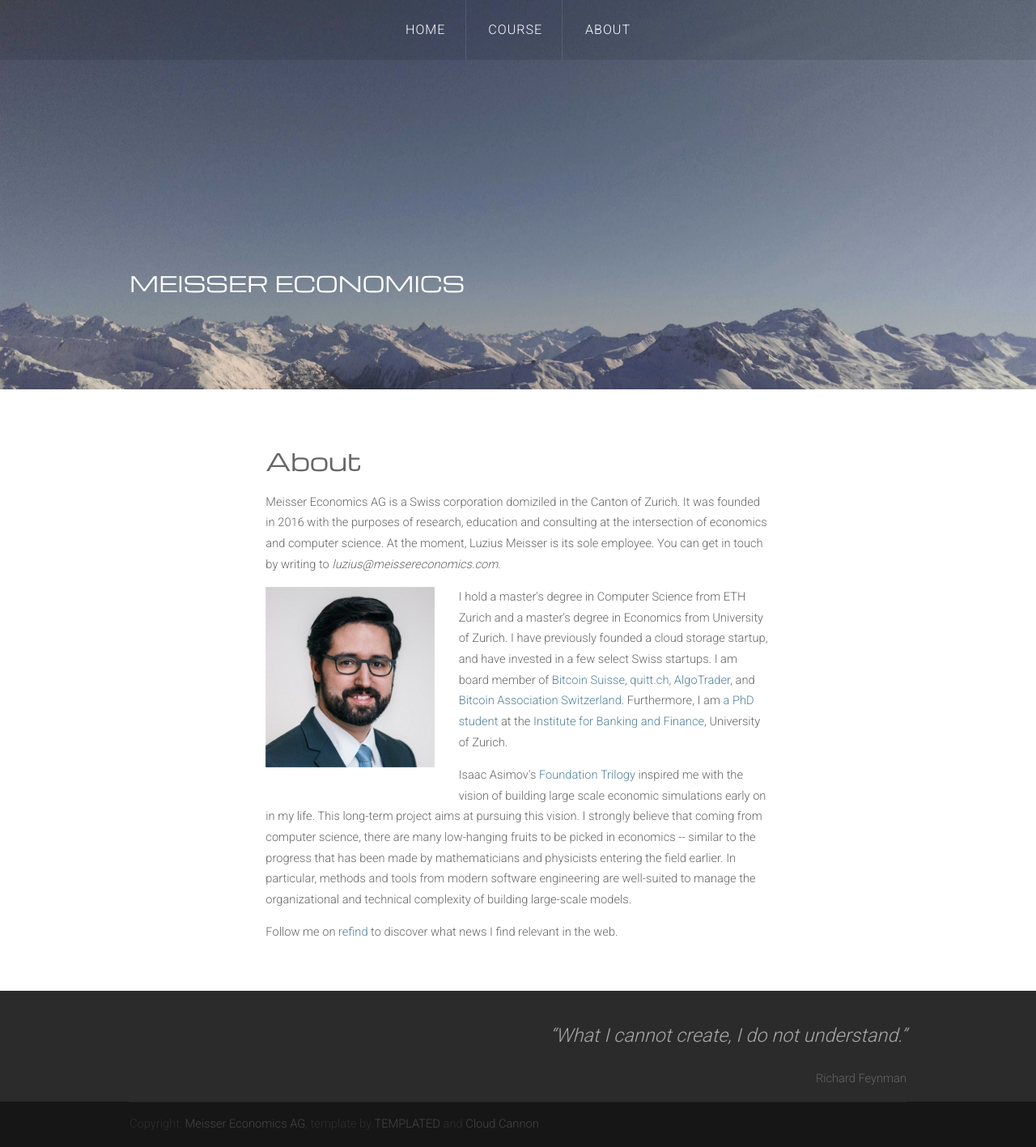
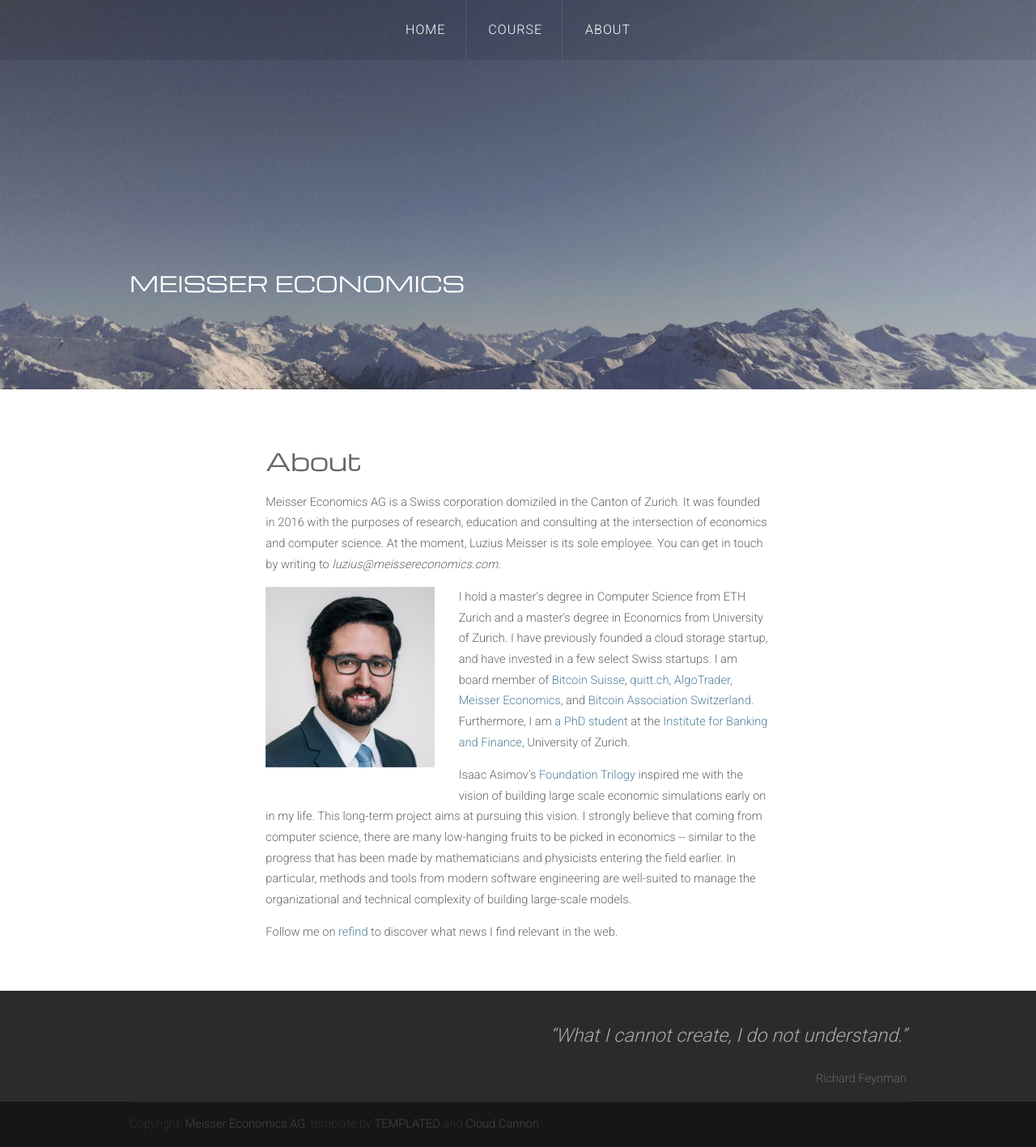
Before and after one commit to meisserecon/www, a Jekyll site: the page built from about.md, in a window 1280 px wide. Shown: the whole page at 81% size. Built offline with Jekyll 4.4.1, drawn with Linux system fonts in a browser that asks for light colours; nearby versions of some CDN libraries.

Commit message:
Update about.md

```diff
--- a/about.md
+++ b/about.md
@@ -5,7 +5,7 @@
 ---
 <p>Meisser Economics AG is a Swiss corporation domiziled in the Canton of Zurich. It was founded in 2016 with the purposes of research, education and consulting at the intersection of economics and computer science. At the moment, Luzius Meisser is its sole employee. You can get in touch by writing to <em>luzius@meissereconomics.com</em>.</p>
 
-<p><img src="/assets/images/luzius2.jpg" alt="" class="image left"> I hold a master's degree in Computer Science from ETH Zurich and a master's degree in Economics from University of Zurich. I have previously founded a cloud storage startup, and have invested in a few select Swiss startups. I am board member of <a href="http://bitcoinsuisse.ch">Bitcoin Suisse</a>, <a href="http://quitt.ch">quitt.ch</a>, <a href="http://algotrader.com">AlgoTrader</a>, and <a href="http://bitcoinassociation.ch/">Bitcoin Association Switzerland</a>. Furthermore, I am <a href="http://www.phd-finance.uzh.ch/en/People/students/meisser.html">a PhD student</a> at the <a href="http://www.bf.uzh.ch/">Institute for Banking and Finance</a>, University of Zurich.</p>
+<p><img src="/assets/images/luzius2.jpg" alt="" class="image left"> I hold a master's degree in Computer Science from ETH Zurich and a master's degree in Economics from University of Zurich. I have previously founded a cloud storage startup, and have invested in a few select Swiss startups. I am board member of <a href="http://bitcoinsuisse.ch">Bitcoin Suisse</a>, <a href="http://quitt.ch">quitt.ch</a>, <a href="http://algotrader.com">AlgoTrader</a>, <a href="http://meissereconomics.com">Meisser Economics</a>, and <a href="http://bitcoinassociation.ch/">Bitcoin Association Switzerland</a>. Furthermore, I am <a href="http://www.phd-finance.uzh.ch/en/People/students/meisser.html">a PhD student</a> at the <a href="http://www.bf.uzh.ch/">Institute for Banking and Finance</a>, University of Zurich.</p>
 
 <p>Isaac Asimov's <a href="https://en.wikipedia.org/wiki/Foundation_series">Foundation Trilogy</a> inspired me with the vision of building large scale economic simulations early on in my life. This long-term project aims at pursuing this vision. I strongly believe that coming from computer science, there are many low-hanging fruits to be picked in economics -- similar to the progress that has been made by mathematicians and physicists entering the field earlier. In particular, methods and tools from modern software engineering are well-suited to manage the organizational and technical complexity of building large-scale models.</p>
 
```
